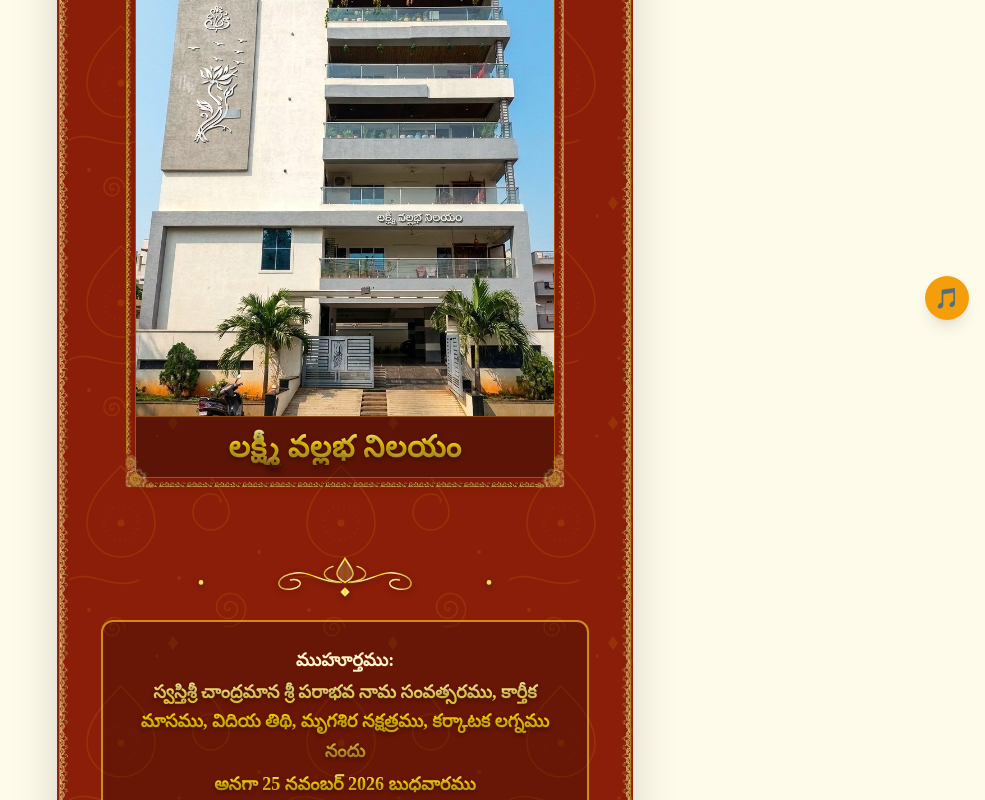
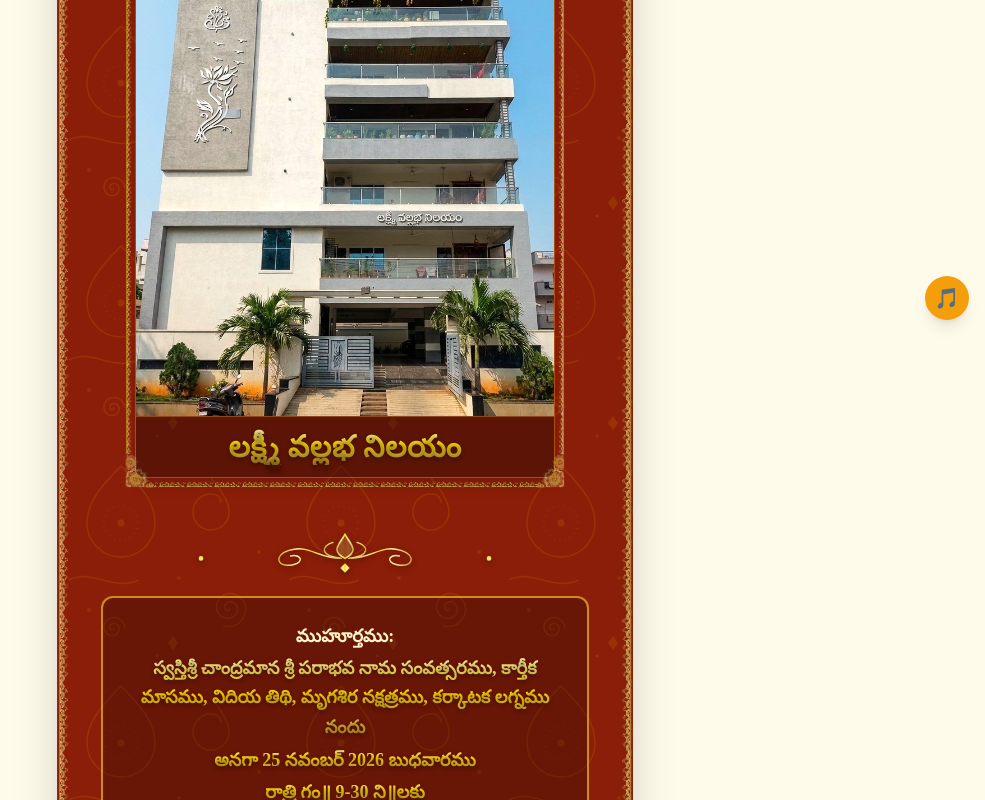
Before and after one commit to SURYATSCR/HouseWarming, a plain HTML site: page index.html in a window 1280 px wide. Shown: the part 464-1264 px from the top of the page, without its empty margins (295-1280 px from the left). Drawn offline with nearby package versions, Linux system fonts and the light colour scheme; a web font is replaced by a local one.

Commit message:
Update index.html

```diff
--- a/index.html
+++ b/index.html
@@ -104,7 +104,7 @@
         </div>
 
         <!-- Top Image Section (Reduced size, invitation colour around it) -->
-        <div class="px-5 py-5 sm:px-8 sm:py-6">
+        <div class="px-5 pt-5 pb-2 sm:px-8 sm:pt-6 sm:pb-2">
             <div class="apartment-frame max-w-[94%] sm:max-w-[90%] mx-auto p-1 sm:p-1.5">
                 <div class="rounded-lg overflow-hidden shadow-lg border border-amber-400/30">
                     <img src="apartment.jpg" alt="లక్ష్మీ వల్లభ నిలయం" class="w-full h-auto block">
@@ -119,7 +119,7 @@
         <div class="p-6 sm:p-8 text-center space-y-5">
 
             <!-- Separator 1: Grand Lotus & Scroll Crown Divider -->
-            <div class="flex justify-center my-2">
+            <div class="flex justify-center mb-2">
                 <svg class="gold-divider" viewBox="0 0 400 60" fill="none" xmlns="http://www.w3.org/2000/svg"><defs><linearGradient id="goldGrad1" x1="0%" y1="0%" x2="100%" y2="0%"><stop offset="0%" stop-color="#D4AF37" /><stop offset="30%" stop-color="#FFF3B0" /><stop offset="50%" stop-color="#FFD700" /><stop offset="70%" stop-color="#FFF3B0" /><stop offset="100%" stop-color="#D4AF37" /></linearGradient></defs>
                     <path d="M200 8 C192 22, 182 28, 200 38 C218 28, 208 22, 200 8 Z" stroke="url(#goldGrad1)" stroke-width="2" fill="url(#goldGrad1)" fill-opacity="0.25"/>
                     <path d="M185 18 C170 22, 168 35, 195 38 M215 18 C230 22, 232 35, 205 38" stroke="url(#goldGrad1)" stroke-width="1.8" stroke-linecap="round"/>
```
